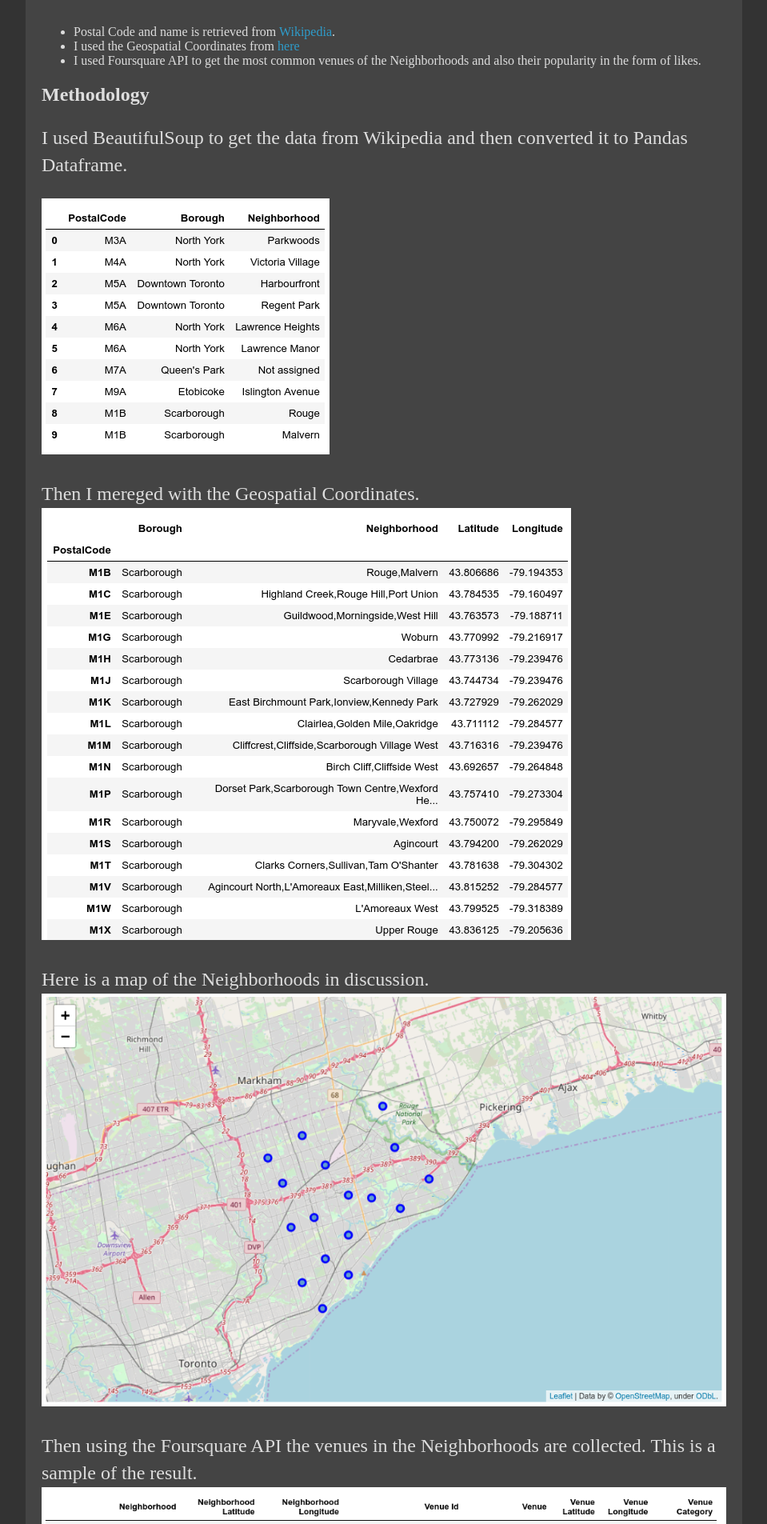
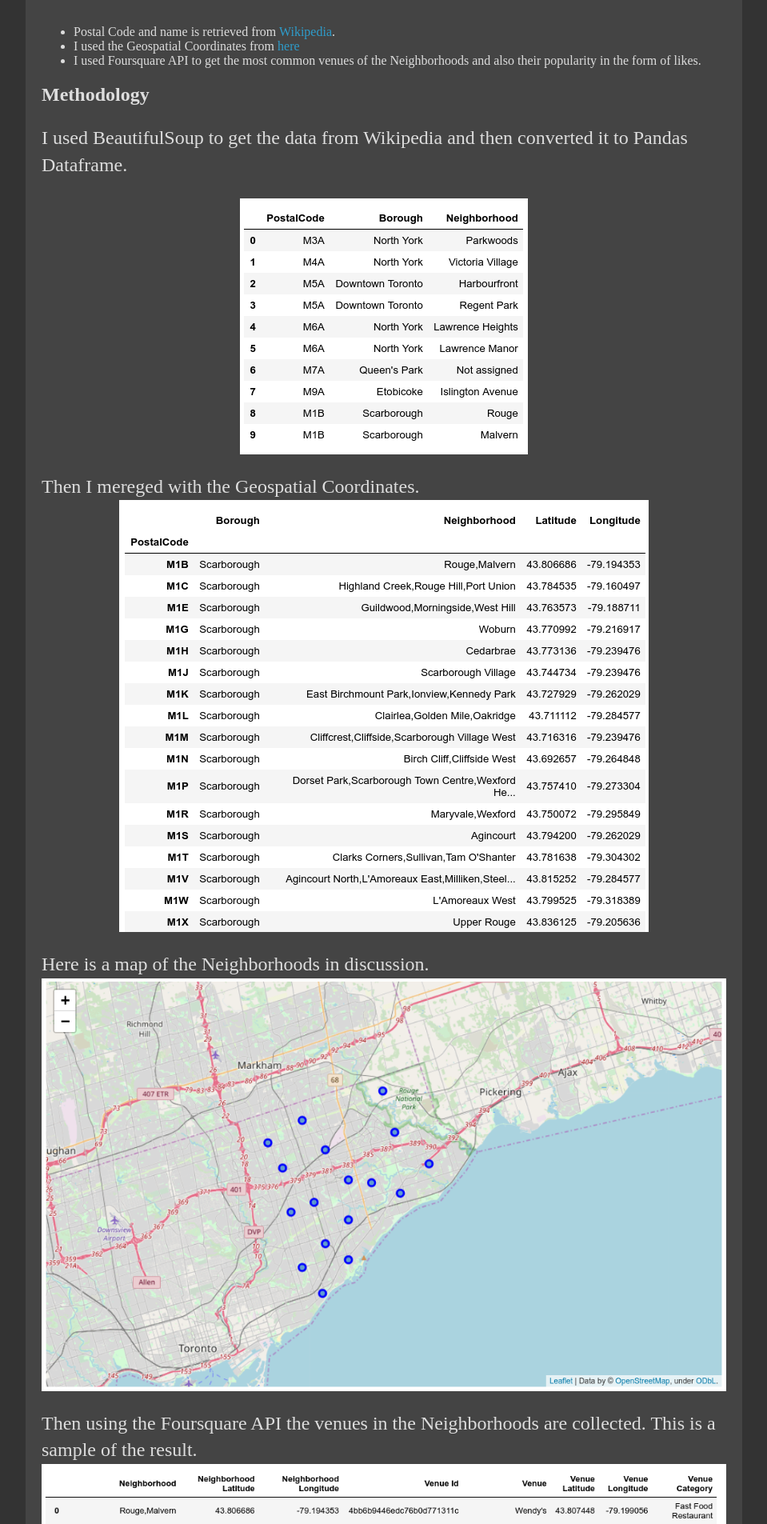
Before and after one commit to thisHermit/thisHermit.github.io, a Jekyll site: the page built from _posts/2019-08-11-best-place-for-restaurant-in-scarborough-toronto.markdown, in a window 1280 px wide. Shown: the part 1014-2919 px from the top of the page at 80% size, without its empty margins (160-1119 px from the left). Built offline with Jekyll 4.4.1, drawn with Linux system fonts in a browser that asks for light colours; comment, search, counter and statistics services are not loaded.

Commit message:
Added css for image tag

```diff
--- a/css/posts.css
+++ b/css/posts.css
@@ -11,4 +11,6 @@
 
 img {
   max-width: 100%;
+  display : block;
+  margin : auto;
 }
```
